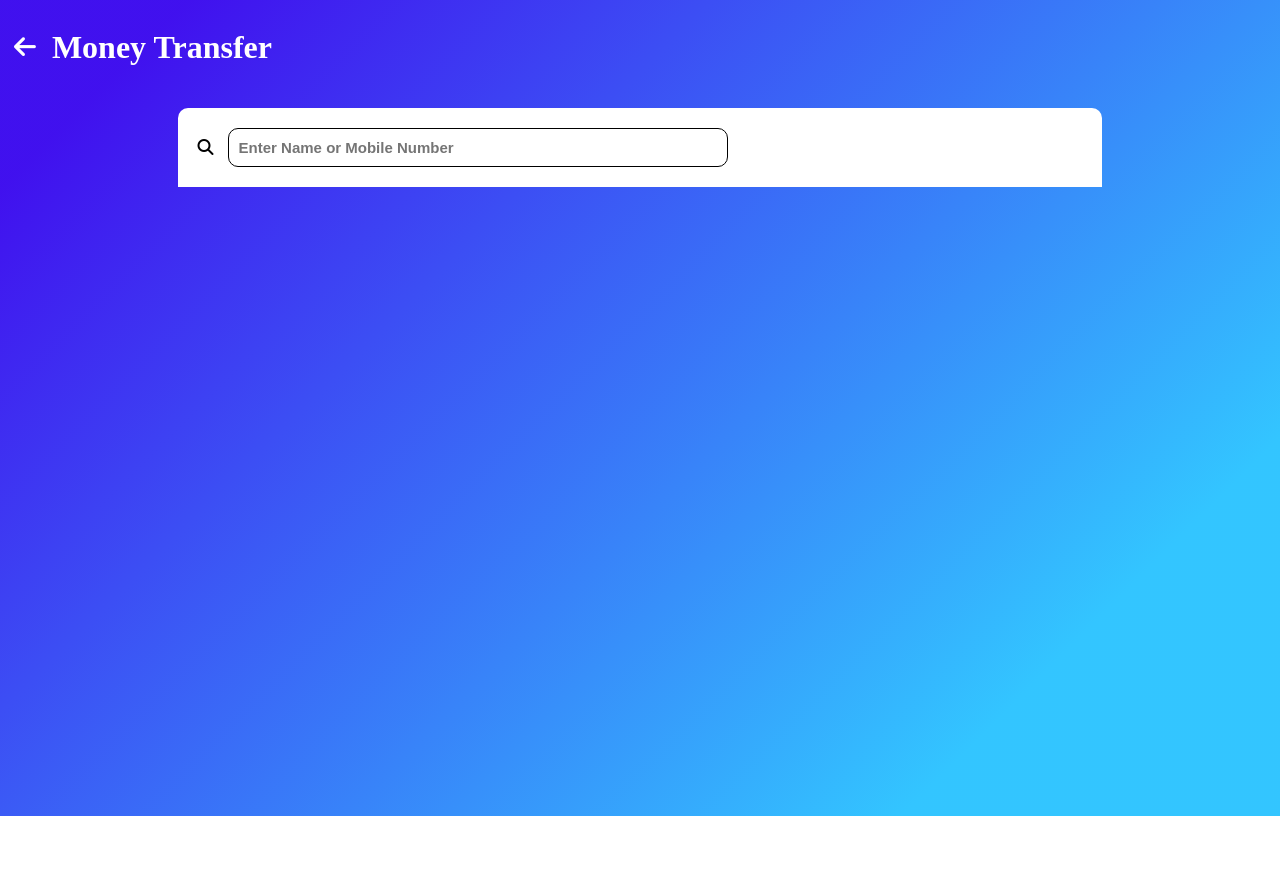
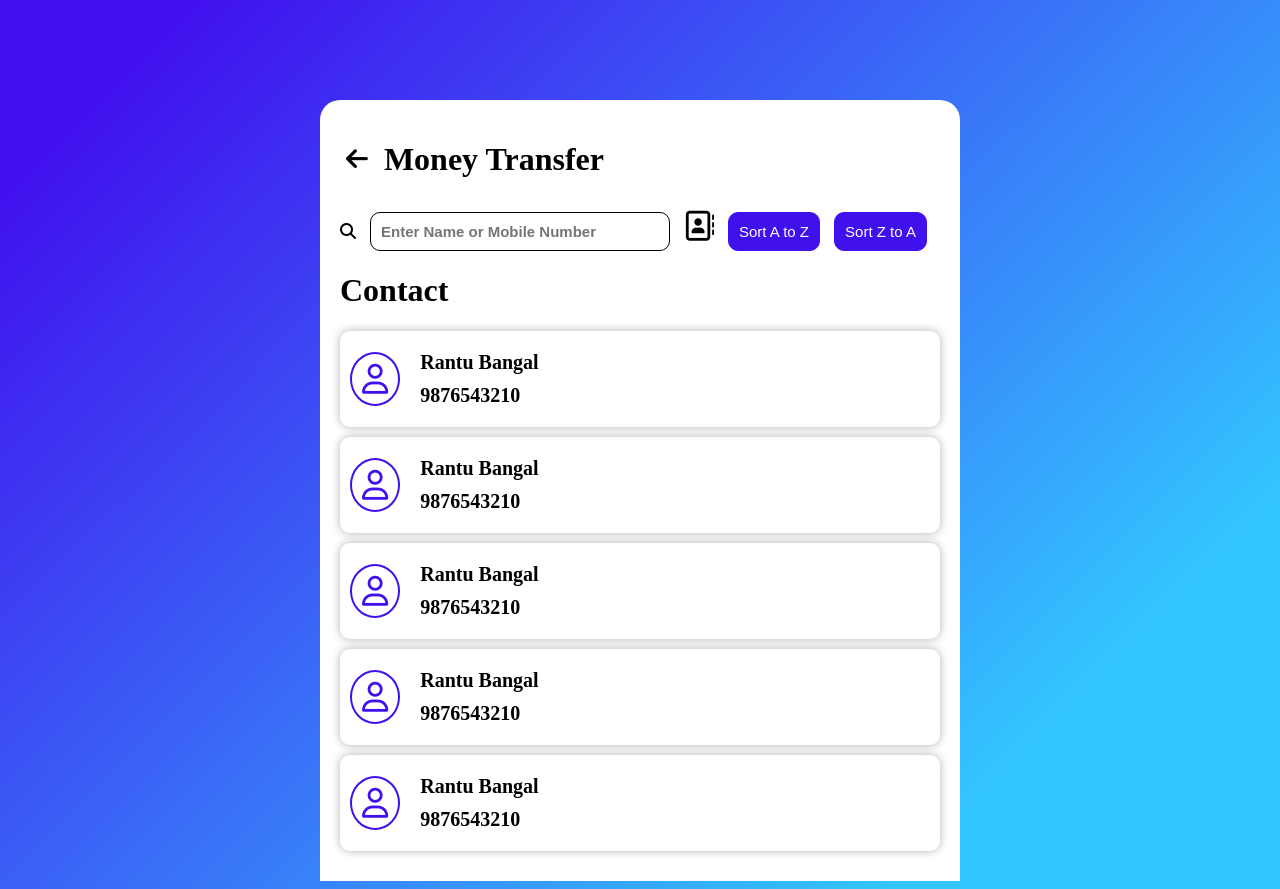
Before and after one commit to uvsingh007/web-dev-ratna-8765, a plain HTML site: page paymentpage/contact.html in a window 1280 px wide. Before the commit the page ends 816 px from the top, so only its background shows below. Drawn offline with Linux system fonts and the light colour scheme.

Commit message:
added rest work

```diff
--- a/arsalan/style.css
+++ b/arsalan/style.css
@@ -205,7 +205,7 @@ img{
     color: white;
 }
 
-@media(max-width: 767px){
+@media all and (max-width: 767px){
  .container{
       height: 600px;
  }
--- a/paymentpage/contact.css
+++ b/paymentpage/contact.css
@@ -1,12 +1,16 @@
 body{
     background: linear-gradient(135deg, hsla(253, 87%, 50%, 1) 9%, hsla(197, 100%,60%,1)82%);
-    height: 100vh;
+    height: auto;
 }
-
+a{
+    text-decoration: none;
+    color: black;
+}
 #container{
     display: flex;
     align-items: center;
-   color: white;
+   color: black;
+
 }
 
 #container button{
@@ -14,20 +18,20 @@ body{
     background-color: transparent;
     cursor: pointer;
     margin-right:10px ;
-    ;
+
 
 
 }
 .fa-arrow-left{
     font-size: 25px;
-    color: white;
+    color: black;
 
 }
 
 #search{
     margin-left: 10px;
     font-size: 15px;
-    width: 500px;
+    width: 300px;
     padding: 10px;
     font-weight: bold;
     border-radius: 10px;
@@ -36,11 +40,77 @@ body{
 
 #contactdiv{
 
- border-radius: 10px 10px 0px 0px;
- width: 70%;
+ border-radius: 20px 20px 0px 0px;
+ width: 600px;
  margin: auto;
  padding: 20px;
  background-color: white;
- margin-top: 20px;
+ margin-top: 100px;
  height: auto;
 }
+.contact-icon{
+    font-size: 30px;
+    margin-left: 10px;
+    margin-top: 10px;
+    padding-top: 1px;
+}
+#sort{
+    margin-right: 10px;
+    margin-left: 10px;
+    font-size: 15px;
+    border: 1px solid rgb(65,17,237);
+    background-color: rgb(65,17,237);
+    color: white;
+    border-radius: 10px;
+    padding: 10px;
+    cursor: pointer;
+}
+#sort:hover{
+    background-color: white;
+    color: rgb(65,17,237);
+    border: 1px solid rgb(65,17,237);
+}
+#sort2{
+    font-size: 15px;
+    border: 1px solid rgb(65,17,237);
+    background-color: rgb(65,17,237);
+    color: white;
+    border-radius: 10px;
+    padding: 10px;
+    cursor: pointer;
+}
+#sort2:hover{
+    background-color: white;
+    color: rgb(65,17,237);
+    border: 1px solid rgb(65,17,237);
+    cursor: pointer;
+}
+
+.contactcard{
+    display: flex;
+    align-items: center;
+    border-radius: 10px;
+    margin-bottom: 10px;
+    height: auto;
+    box-shadow: 0 0 10px rgba(0, 0, 0, 0.3);
+    cursor: pointer;
+
+}
+.contactcard i{
+    font-size: 30px;
+    margin-right: 10px;
+    margin-left: 10px;
+    color: rgb(65,17,237);
+    border-radius: 50%;
+    padding: 10px;
+    border: 2px solid rgb(65,17,237);
+}
+
+.contactcard p{
+    font-size: 20px;
+    margin-left: 10px;
+    font-weight: bold;
+}
+.contactcard p:nth-child(1){
+    margin-bottom: -10px;
+}
--- a/paymentpage/contact.html
+++ b/paymentpage/contact.html
@@ -10,14 +10,75 @@
 
 </head>
 <body>
-  <div id="container">
-    <button><i class="fa-solid fa-arrow-left"></i></button><h1> Money Transfer</h1>
-  </div>
+
   <div id="contactdiv">
+    <div id="container">
+      <button><i class="fa-solid fa-arrow-left"></i></button><h1> Money Transfer</h1>
+    </div>
     <label for="search"><i class="fa-solid fa-magnifying-glass"></i></label>
     <input type="search" id="search" placeholder="Enter Name or Mobile Number">
+    <label for="search"><i class="fa-regular fa-address-book contact-icon"></i></label>
     <span class="material-symbols-outlined">
   </span>
+  <button id="sort" >Sort A to Z</button>
+  <button id="sort2">Sort Z to A</button>
+  <h1>Contact</h1>
+  <div id="contact_list">
+    <a href="#">
+     <div class="contactcard">
+      <i class="fa-regular fa-user"></i>
+     <div>
+      <p>Rantu Bangal</p>
+      <p>9876543210</p>
+     </div>
+     </div>
+
+    </a>
+    <a href="#">
+      <div class="contactcard">
+       <i class="fa-regular fa-user"></i>
+      <div>
+       <p>Rantu Bangal</p>
+       <p>9876543210</p>
+      </div>
+      </div>
+
+     </a>
+     <a href="#">
+      <div class="contactcard">
+       <i class="fa-regular fa-user"></i>
+      <div>
+       <p>Rantu Bangal</p>
+       <p>9876543210</p>
+      </div>
+      </div>
+
+     </a>
+     <a href="#">
+      <div class="contactcard">
+       <i class="fa-regular fa-user"></i>
+      <div>
+       <p>Rantu Bangal</p>
+       <p>9876543210</p>
+      </div>
+      </div>
+
+     </a>
+     <a href="#">
+      <div class="contactcard">
+       <i class="fa-regular fa-user"></i>
+      <div>
+       <p>Rantu Bangal</p>
+       <p>9876543210</p>
+      </div>
+      </div>
+
+     </a>
+  </div>
+<div>
+
+</div>
+
   </div>
 
 
```
